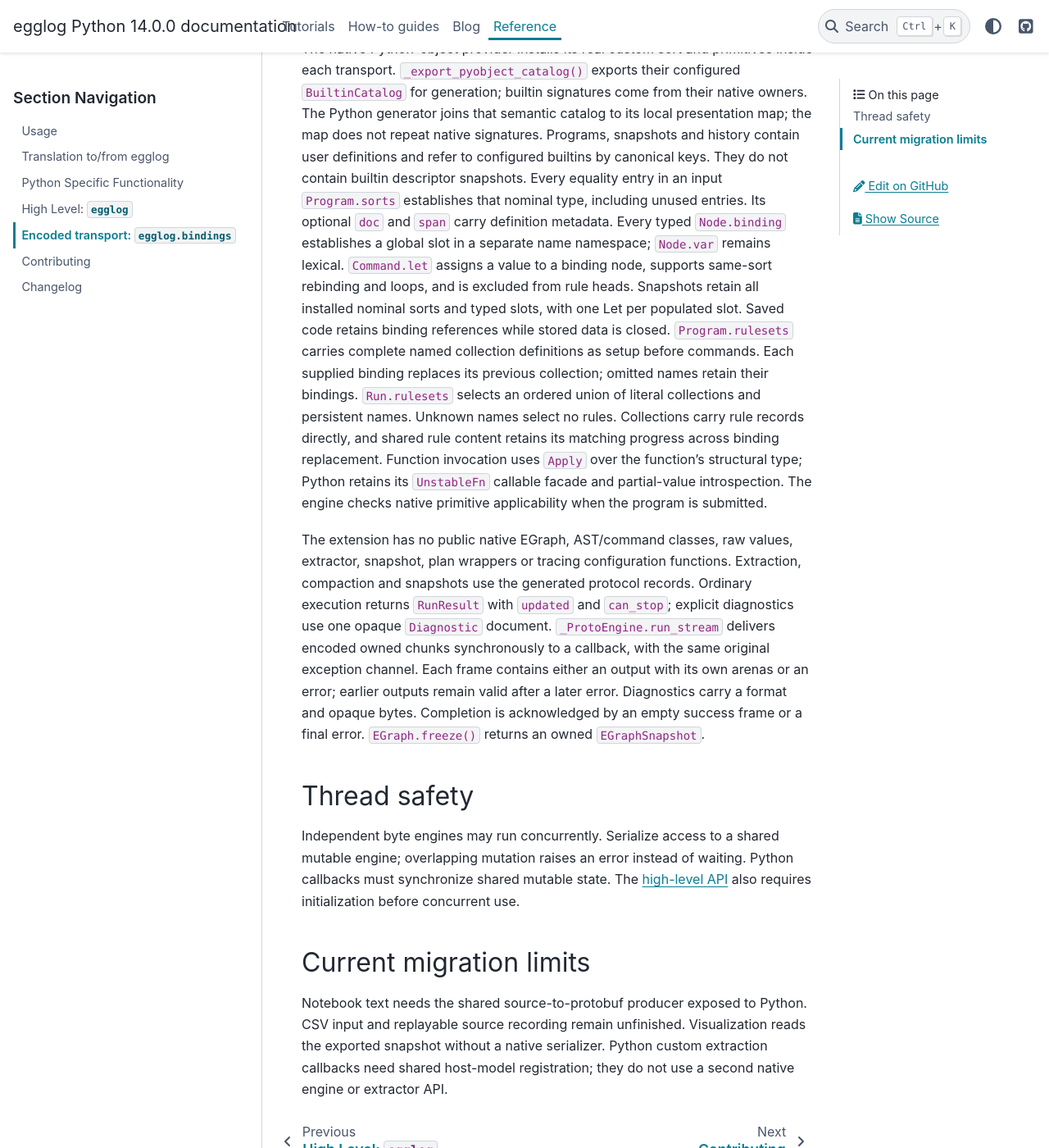
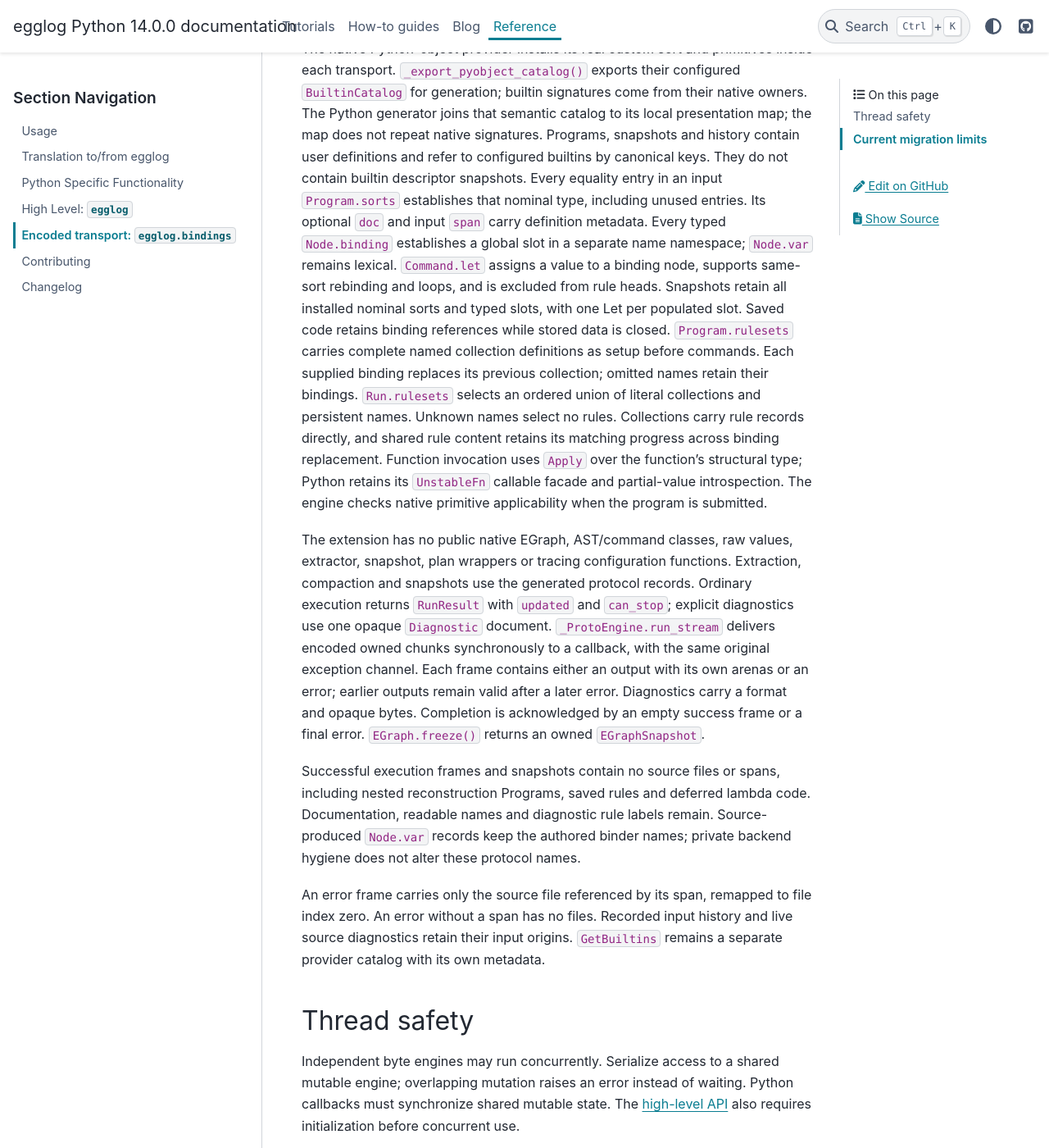
Before and after one commit to egraphs-good/egglog-python, a Sphinx documentation site: the page built from docs/reference/bindings.md, in a window 1280 px wide and 1400 px high, scrolled down 563 px. Shown: the whole window at 82% size. Built offline with Sphinx 7.4.7 and the PyData theme 0.15.4, drawn with Linux system fonts in a browser that asks for light colours; pages that are not in the unit, such as notebooks, are missing from menus; comment, search, counter and statistics services are not loaded; the version number is read from the project's files by our own code.

Commit message:
Verify source-free results and retained input origins
Extend existing streaming, readable-variable, error-file and history assertions. Clarify logical snapshots and live source diagnostics without changing Python production code.

Validation: normal matching SDK/native wheel, 17 native tests, 167 focused Python cases and installed audit. Existing exception-policy and callback-mock failures remain separate. Bounded Sphinx HTML build and Freeze example pass.

```diff
--- a/docs/reference/bindings.md
+++ b/docs/reference/bindings.md
@@ -22,7 +22,7 @@ the map does not repeat native signatures.
 Programs, snapshots and history contain user definitions and refer to configured
 builtins by canonical keys. They do not contain builtin descriptor snapshots.
 Every equality entry in an input `Program.sorts` establishes that nominal type,
-including unused entries. Its optional `doc` and `span` carry definition metadata.
+including unused entries. Its optional `doc` and input `span` carry definition metadata.
 Every typed `Node.binding` establishes a global slot in a separate name
 namespace; `Node.var` remains lexical. `Command.let` assigns a value to a binding
 node, supports same-sort rebinding and loops, and is excluded from rule heads.
@@ -49,6 +49,17 @@ outputs remain valid after a later error. Diagnostics carry a format and opaque
 bytes. Completion is acknowledged by an empty success frame or a final error.
 `EGraph.freeze()` returns an owned `EGraphSnapshot`.
 
+Successful execution frames and snapshots contain no source files or spans,
+including nested reconstruction Programs, saved rules and deferred lambda code.
+Documentation, readable names and diagnostic rule labels remain. Source-produced
+`Node.var` records keep the authored binder names; private backend hygiene does
+not alter these protocol names.
+
+An error frame carries only the source file referenced by its span, remapped to
+file index zero. An error without a span has no files. Recorded input history and
+live source diagnostics retain their input origins. `GetBuiltins` remains a
+separate provider catalog with its own metadata.
+
 ## Thread safety
 
 Independent byte engines may run concurrently. Serialize access to a shared
```
Also changed, not shown: docs/reference/python-integration.md (+5 -1 lines), 2 other files.
